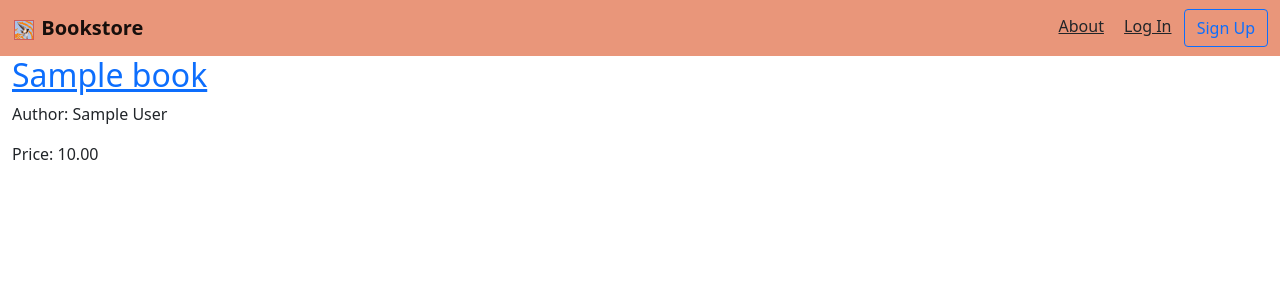
After one commit to michaeldonlon/learn_django_will_vincent, a Django app: page /books/00000000-0000-0000-0000-000000000001 in a window 1280 px wide. The commit adds this page. Shown: the top 300 px of the page. Run offline with Django 3.2, Linux system fonts and the light colour scheme; tables that the repository leaves empty hold one stand-in row (values such as "Sample post").

Commit message:
chapter_10

```diff
--- /dev/null
+++ b/books/apps.py
@@ -0,0 +1,5 @@
+from django.apps import AppConfig
+
+
+class BooksConfig(AppConfig):
+    name = 'books'
--- /dev/null
+++ b/books/models.py
@@ -0,0 +1,22 @@
+# books/models.py
+import uuid
+
+from django.db import models
+from django.urls import reverse
+
+
+class Book(models.Model):
+
+    id = models.UUIDField(
+        primary_key=True,
+        default=uuid.uuid4,
+        editable=False)
+    title = models.CharField(max_length=200)
+    author = models.CharField(max_length=200)
+    price = models.DecimalField(max_digits=6, decimal_places=2)
+
+    def __str__(self):
+        return self.title
+
+    def get_absolute_url(self):
+        return reverse('book_detail', args=[str(self.id)])
--- /dev/null
+++ b/books/urls.py
@@ -0,0 +1,10 @@
+# books/urls.py
+from django.urls import path
+
+from .views import BookListView, BookDetailView
+
+
+urlpatterns = [
+    path('', BookListView.as_view(), name='book_list'),
+    path('<uuid:pk>', BookDetailView.as_view(), name='book_detail'),
+]
--- /dev/null
+++ b/books/views.py
@@ -0,0 +1,20 @@
+# books/views.py
+from django.views.generic import ListView, DetailView
+
+from .models import Book
+
+
+class BookListView(ListView):
+
+
+    model = Book
+    template_name = 'books/book_list.html'
+    context_object_name = 'book_list'
+
+
+class BookDetailView(DetailView):
+
+
+    model = Book
+    template_name = 'books/book_detail.html'
+    context_object_name = 'book'
--- a/bookstore_project/settings.py
+++ b/bookstore_project/settings.py
@@ -53,6 +53,7 @@ INSTALLED_APPS = [
     # local apps
     'users.apps.UsersConfig',
     'pages.apps.PagesConfig',
+    'books.apps.BooksConfig',
 ]
 
 MIDDLEWARE = [
--- a/bookstore_project/urls.py
+++ b/bookstore_project/urls.py
@@ -26,4 +26,5 @@ urlpatterns = [
 
     # Local apps
     path('', include('pages.urls')),
+    path('books/', include('books.urls')),
 ]
--- a/templates/_base.html
+++ b/templates/_base.html
@@ -30,7 +30,7 @@
       </div>
     </nav>
   </header>
-  <div class="container-md">
+  <div class="container-fluid">
     {% block content %}
     {% endblock content %}
   </div>
--- /dev/null
+++ b/templates/books/book_detail.html
@@ -0,0 +1,14 @@
+<!-- templates/books/book_detail.html -->
+{% extends '_base.html' %}
+
+
+{% block title %}{{ book.title }}{% endblock title %}
+
+
+{% block content %}
+  <div class="book-detail">
+    <h2><a href="#">{{ book.title }}</a></h2>
+    <p>Author: {{ book.author }}</p>
+    <p>Price: {{ book.price }}</p>
+  </div>
+{% endblock content %}
```
Also changed, not shown: books/admin.py (added, +12 -0 lines), books/tests.py (added, +41 -0 lines), pages/views.py (+11 -1 lines), templates/books/book_list.html (added, +14 -0 lines), templates/restricted.html (added, +9 -0 lines), books/__init__.py (added), books/migrations/0001_initial.py (added), books/migrations/__init__.py (added).
